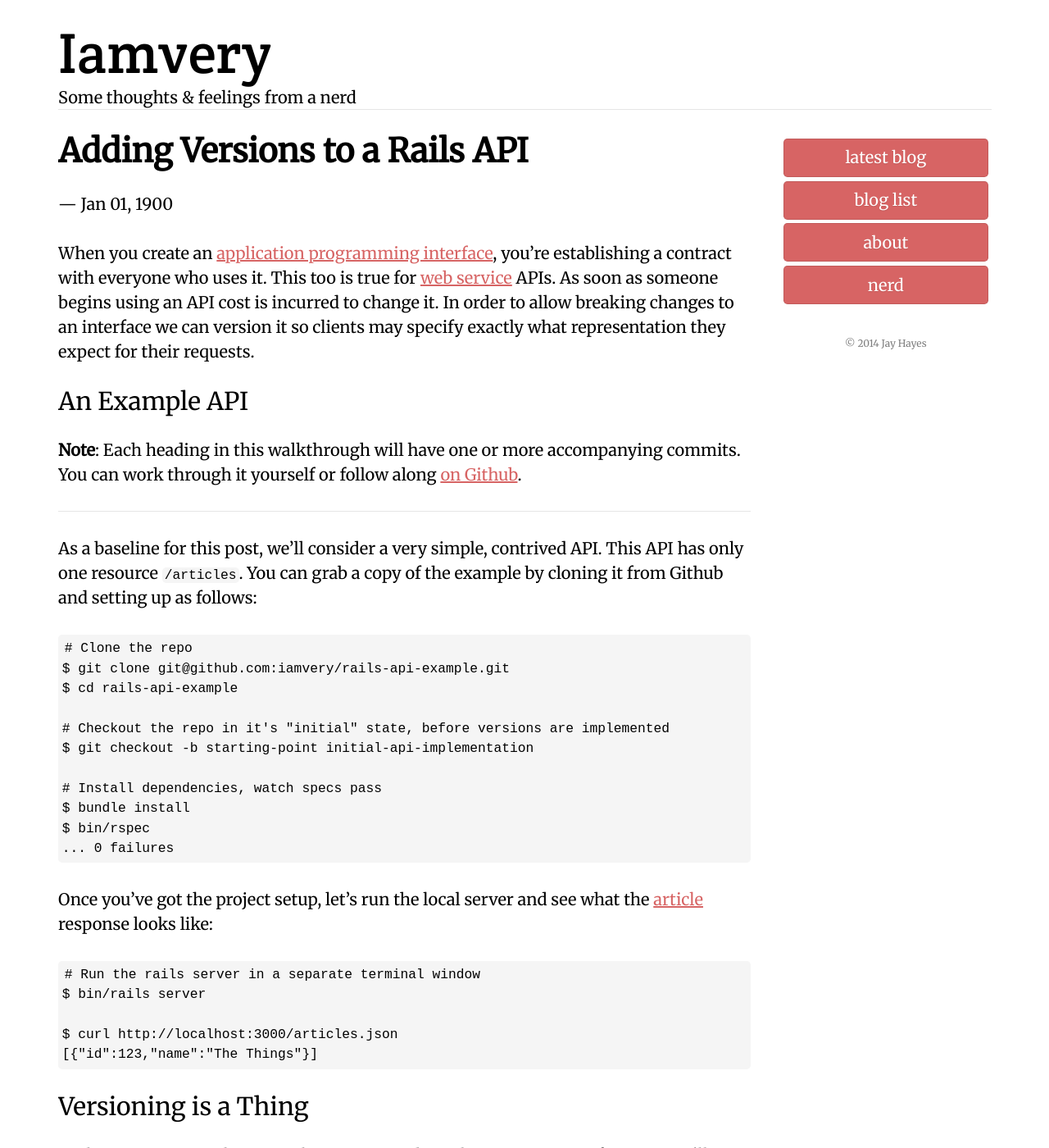
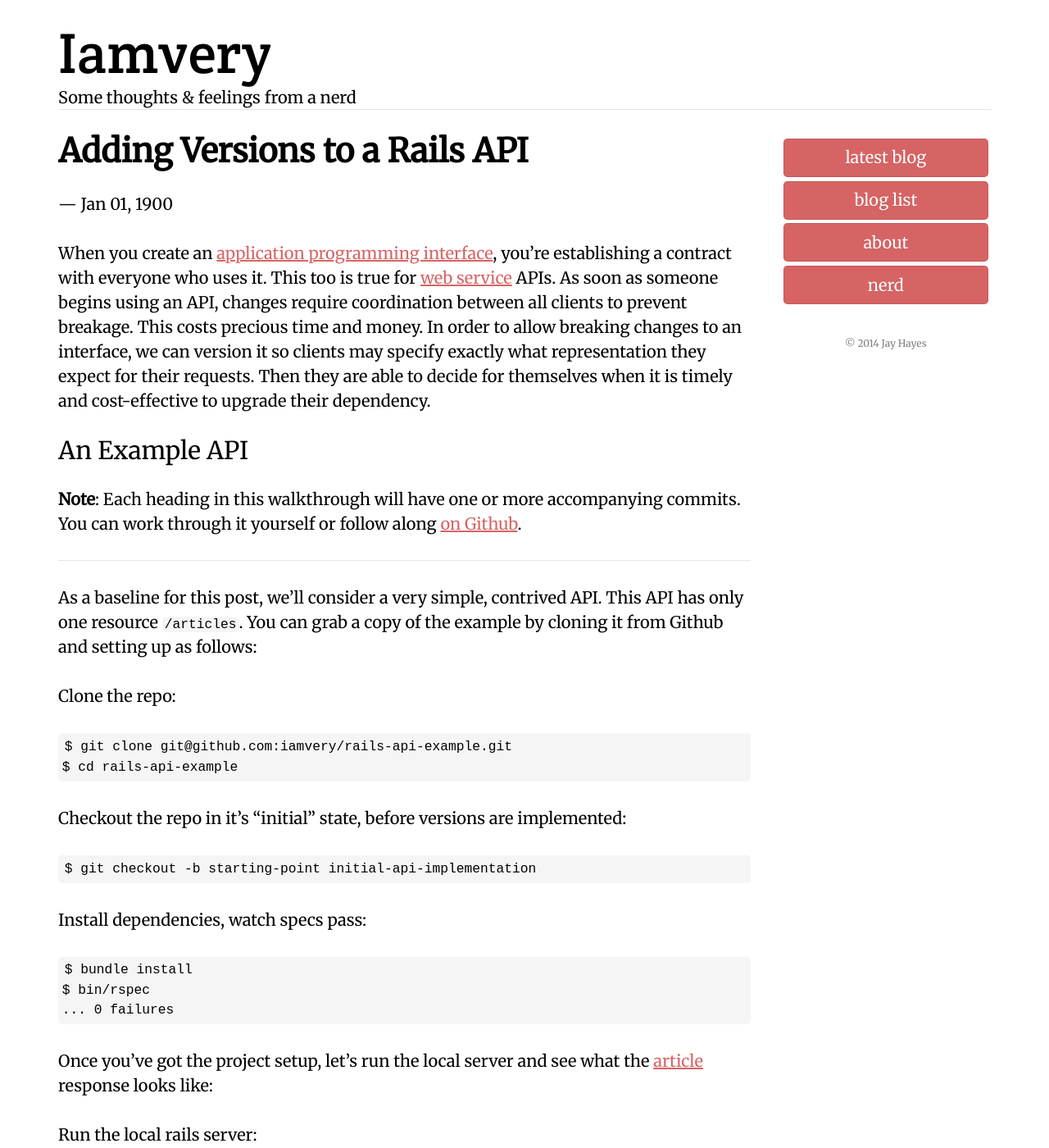
Before and after one commit to iamvery/iamvery.github.com, a Jekyll site: the page built from _posts/1900-01-01-adding-versions-to-a-rails-api.markdown, in a window 1280 px wide and 1400 px high. Shown: the whole window at 82% size. Built offline with Jekyll 4.4.1, drawn with Linux system fonts in a browser that asks for light colours; comment, search, counter and statistics services are not loaded; some of the changed text lies outside the part shown.

Commit message:
Implement changes from Tasha & Chae

```diff
--- a/_posts/1900-01-01-adding-versions-to-a-rails-api.markdown
+++ b/_posts/1900-01-01-adding-versions-to-a-rails-api.markdown
@@ -7,9 +7,12 @@
 When you create an [application programming interface](http://en.wikipedia.org/wiki/Application_programming_interface),
 you're establishing a contract with everyone who uses it. This too is true for
 [web service](http://en.wikipedia.org/wiki/Web_service) APIs. As soon as
-someone begins using an API cost is incurred to change it. In order to allow
-breaking changes to an interface we can version it so clients may specify
-exactly what representation they expect for their requests.
+someone begins using an API, changes require coordination between all clients
+to prevent breakage. This costs precious time and money. In order to allow
+breaking changes to an interface, we can version it so clients may specify
+exactly what representation they expect for their requests. Then they are able
+to decide for themselves when it is timely and cost-effective to upgrade their
+dependency.
 
 ## An Example API
 
@@ -22,14 +25,17 @@
 API has only one resource `/articles`. You can grab a copy of the example by
 cloning it from Github and setting up as follows:
 
-    # Clone the repo
+Clone the repo:
+
     $ git clone git@github.com:iamvery/rails-api-example.git
     $ cd rails-api-example
 
-    # Checkout the repo in it's "initial" state, before versions are implemented
+Checkout the repo in it's "initial" state, before versions are implemented:
+
     $ git checkout -b starting-point initial-api-implementation
 
-    # Install dependencies, watch specs pass
+Install dependencies, watch specs pass:
+
     $ bundle install
     $ bin/rspec
     ... 0 failures
@@ -38,8 +44,12 @@
 the [article](https://github.com/iamvery/rails-api-example/blob/7b664c797e1e896f84abcc377e5c507a161f4d31/app/controllers/articles_controller.rb)
 response looks like:
 
-    # Run the rails server in a separate terminal window
+Run the local rails server:
+
+    # Do this in a separate window so you can keep it around
     $ bin/rails server
+
+Make a request for the articles' JSON representation:
 
     $ curl http://localhost:3000/articles.json
     [{"id":123,"name":"The Things"}]
@@ -52,8 +62,8 @@
 
 ### Namespaces (commit [`b21a0a91`](https://github.com/iamvery/rails-api-example/commit/b21a0a918c65892376ccbebaf96057051795afc0))
 
-To keep things organized, we'll wrap up our existing controller in a `V1`
-namespace.
+Namespacing it a great way to keep code organized. We'll wrap our existing
+controller in a `V1` module to establish our "version 1".
 
 Move `app/controllers/articles_controller.rb` to
 `app/controllers/v1/articles_controller.rb` and wrap the class in a module.
@@ -67,7 +77,9 @@
 
 ### Route Constraint (commits [`5d304f19`](https://github.com/iamvery/rails-api-example/commit/5d304f1983107c4cb609d83a5b6b209ba4064287) and [`0ec91c6c`](https://github.com/iamvery/rails-api-example/commit/0ec91c6c6cce5113b7f9e1d9484a3f2d94936ad5))
 
-Next we'll implement a [route constraint](http://guides.rubyonrails.org/routing.html#advanced-constraints).
+Next we need to tell Rails how to route requests for different versioned
+representations. We can do this effectively by using a [route constraint](http://guides.rubyonrails.org/routing.html#advanced-constraints)
+that checks for a version specified in the request's `accept` header.
 
 {% gist 10329040 %}
 
@@ -86,10 +98,10 @@
 ### Version 2 (commit [`5bd29d0b`](https://github.com/iamvery/rails-api-example/commit/5bd29d0bb92c10c3884b1f5aa8fac0886e1f0205))
 
 Now that we have namespaces for our versioned controllers and constraints for
-routing, we can introduce a version 2 articles resource. Version 2 will wrap
-the response in a root node. This is not backwards compatable with the version
-1 representation, but this is irrelevant to existing clients as they are still
-requesting version 1 articles.
+routing, we can introduce a version 2 articles representation. Version 2 will
+wrap the response in a root node. This representation is not backwards
+compatable with the version 1 representation, thus requiring a new versioned
+representation.
 
 {% gist 10329142 %}
 
```
Also changed, not shown: other parts of _posts/1900-01-01-adding-versions-to-a-rails-api.markdown (+1 -2 lines).
